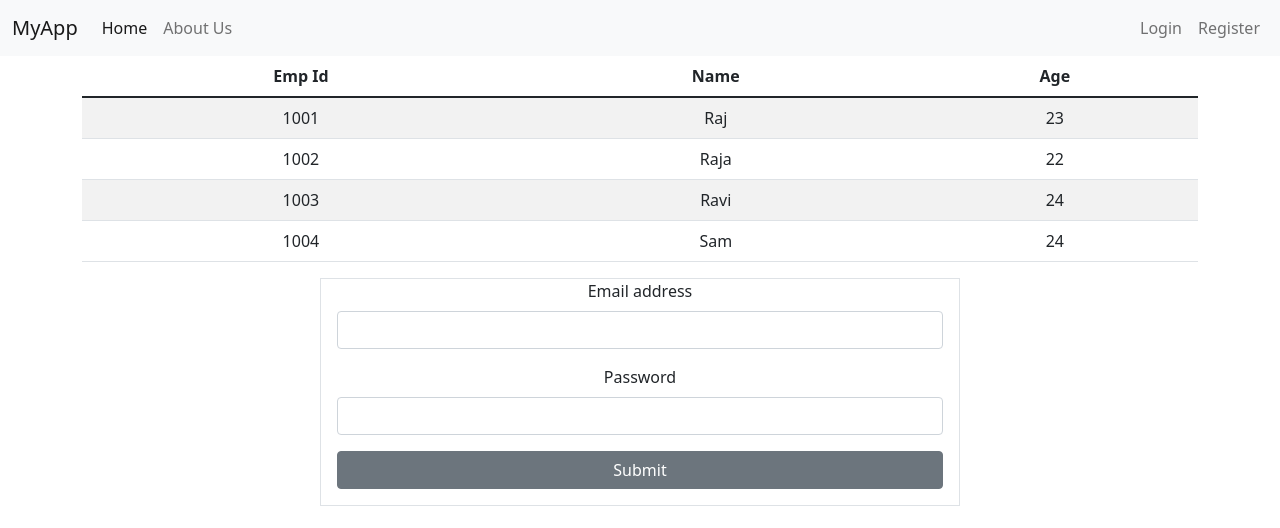
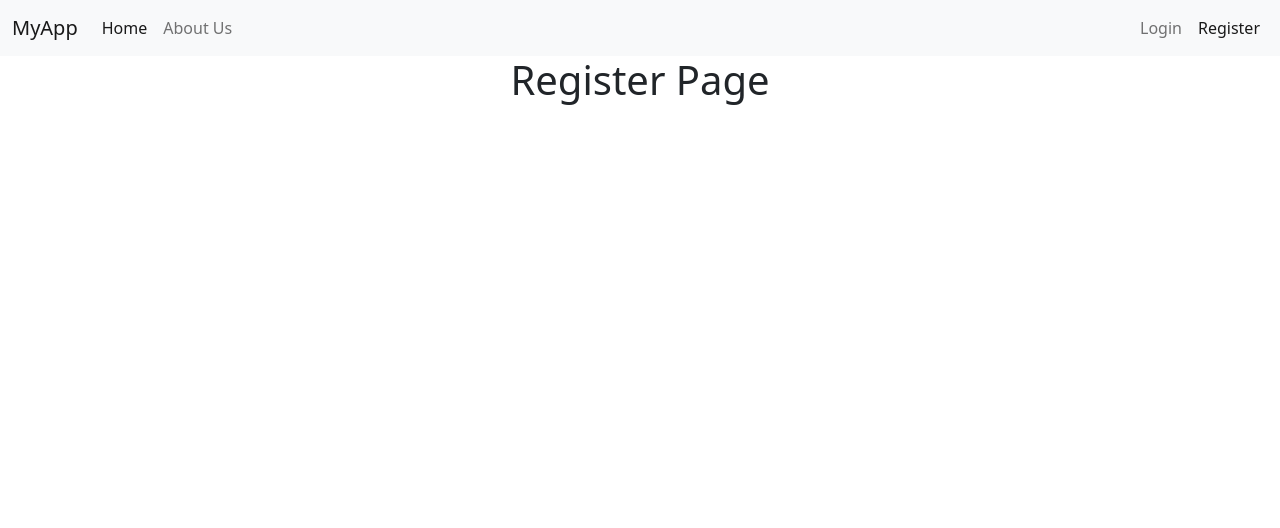
Before and after one commit to sudheerkumarr/React_5Apr, a React (Create React App) app in the folder myapp/: page /register in a window 1280 px wide. Shown: the top 528 px of the page. Built offline with nearby package versions, Linux system fonts and the light colour scheme.

Commit message:
added routing

```diff
--- a/myapp/package.json
+++ b/myapp/package.json
@@ -9,6 +9,7 @@
     "bootstrap": "^5.1.3",
     "react": "^18.0.0",
     "react-dom": "^18.0.0",
+    "react-router-dom": "^5.2.1",
     "react-scripts": "5.0.0",
     "web-vitals": "^2.1.4"
   },
--- a/myapp/src/App.js
+++ b/myapp/src/App.js
@@ -4,13 +4,21 @@ import Home from "./components/home"; // importing Home class component from hom
 import Login from "./components/login"; // import Login functional component from login module
 import "bootstrap/dist/css/bootstrap.css"; // import bootstrap
 import Nav from "./components/nav";
+import { Switch, Route, Redirect } from "react-router-dom";
+import Register from "./components/register";
+import PageNotFound from "./components/pagenotfound";
 
 function App() {
   return (
     <div className="App">
       <Nav />
-      <Home />
-      <Login />
+      <Switch>
+        <Route exact path="/" component={Home} />
+        <Route path="/login" component={Login} />
+        <Route path="/register" component={Register} />
+        <Redirect path="/home" to="/" />
+        <Route component={PageNotFound} />
+      </Switch>
     </div>
   );
 }
--- a/myapp/src/components/nav.jsx
+++ b/myapp/src/components/nav.jsx
@@ -1,12 +1,14 @@
 import React from "react";
+import { NavLink } from "react-router-dom";
+//import { Link } from "react-router-dom";
 
 const Nav = () => {
   return (
     <nav className="navbar navbar-expand-lg navbar-light bg-light">
       <div className="container-fluid">
-        <a className="navbar-brand" href="#">
+        <NavLink className="navbar-brand" to="/home">
           MyApp
-        </a>
+        </NavLink>
         <button
           className="navbar-toggler"
           type="button"
@@ -21,9 +23,9 @@ const Nav = () => {
         <div className="collapse navbar-collapse" id="navbarNav">
           <ul className="navbar-nav">
             <li className="nav-item">
-              <a className="nav-link active" aria-current="page" href="#">
+              <NavLink className="nav-link active" aria-current="page" to="/">
                 Home
-              </a>
+              </NavLink>
             </li>
             <li className="nav-item">
               <a className="nav-link" href="#">
@@ -33,12 +35,14 @@ const Nav = () => {
           </ul>
           <ul className="ms-auto navbar-nav ">
             <li className="nav-item">
-              <a className="nav-link" href="#">
+              <NavLink className="nav-link" to="/login">
                 Login
-              </a>
+              </NavLink>
             </li>
             <li className="nav-item">
-              <a className="nav-link ">Register</a>
+              <NavLink className="nav-link " to="/register">
+                Register
+              </NavLink>
             </li>
           </ul>
         </div>
--- /dev/null
+++ b/myapp/src/components/pagenotfound.jsx
@@ -0,0 +1,11 @@
+import React from "react";
+
+const PageNotFound = () => {
+  return (
+    <div>
+      <h1>Page Not Found!!</h1>
+    </div>
+  );
+};
+
+export default PageNotFound;
--- a/myapp/src/components/register.jsx
+++ b/myapp/src/components/register.jsx
@@ -0,0 +1,14 @@
+import React, { Component } from "react";
+
+class Register extends Component {
+  state = {};
+  render() {
+    return (
+      <div>
+        <h1>Register Page</h1>
+      </div>
+    );
+  }
+}
+
+export default Register;
--- a/myapp/src/index.js
+++ b/myapp/src/index.js
@@ -1,14 +1,17 @@
-import React from 'react';
-import ReactDOM from 'react-dom';
-import './index.css';
-import App from './App';
-import reportWebVitals from './reportWebVitals';
+import React from "react";
+import ReactDOM from "react-dom";
+import "./index.css";
+import App from "./App";
+import reportWebVitals from "./reportWebVitals";
+import { BrowserRouter } from "react-router-dom";
 
 ReactDOM.render(
   <React.StrictMode>
-    <App />
+    <BrowserRouter>
+      <App />
+    </BrowserRouter>
   </React.StrictMode>,
-  document.getElementById('root')
+  document.getElementById("root")
 );
 
 // If you want to start measuring performance in your app, pass a function
```
Also changed, not shown: 1 other file (tests, documents, lock files or other folders).
